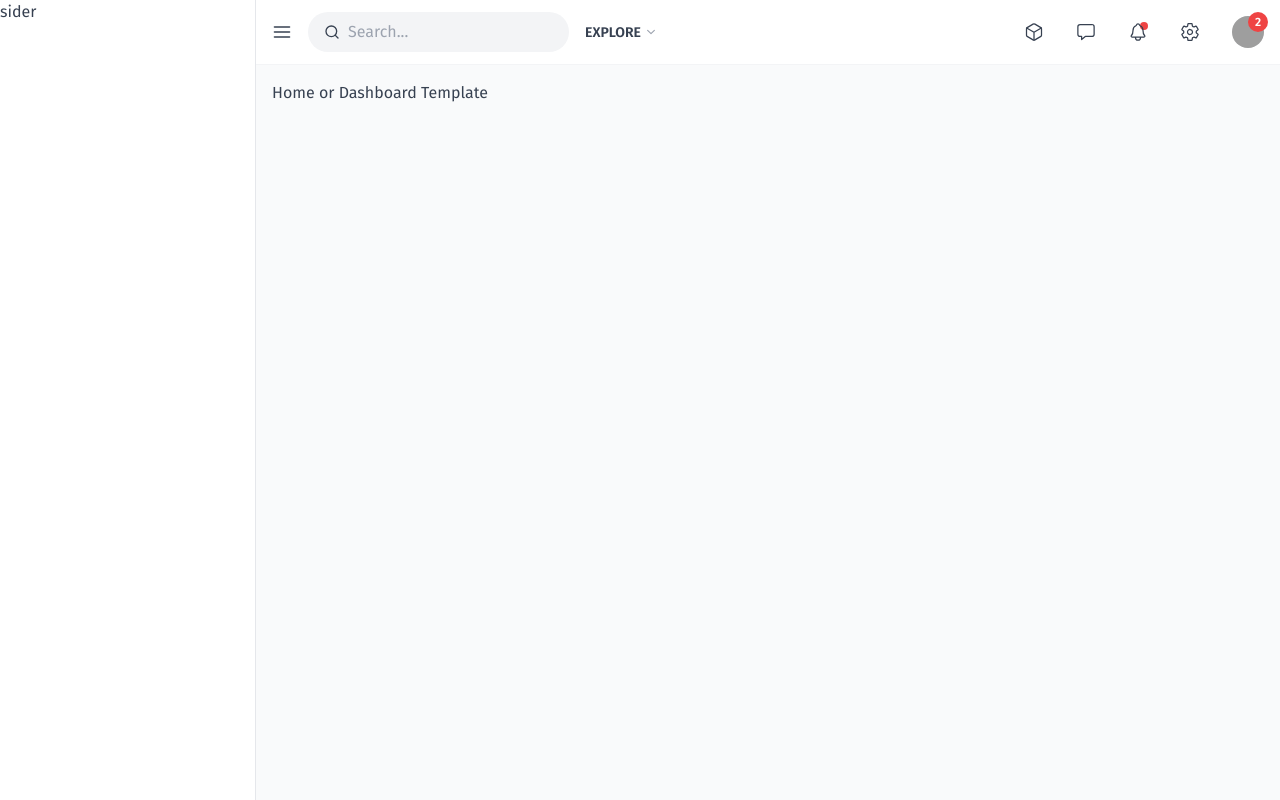
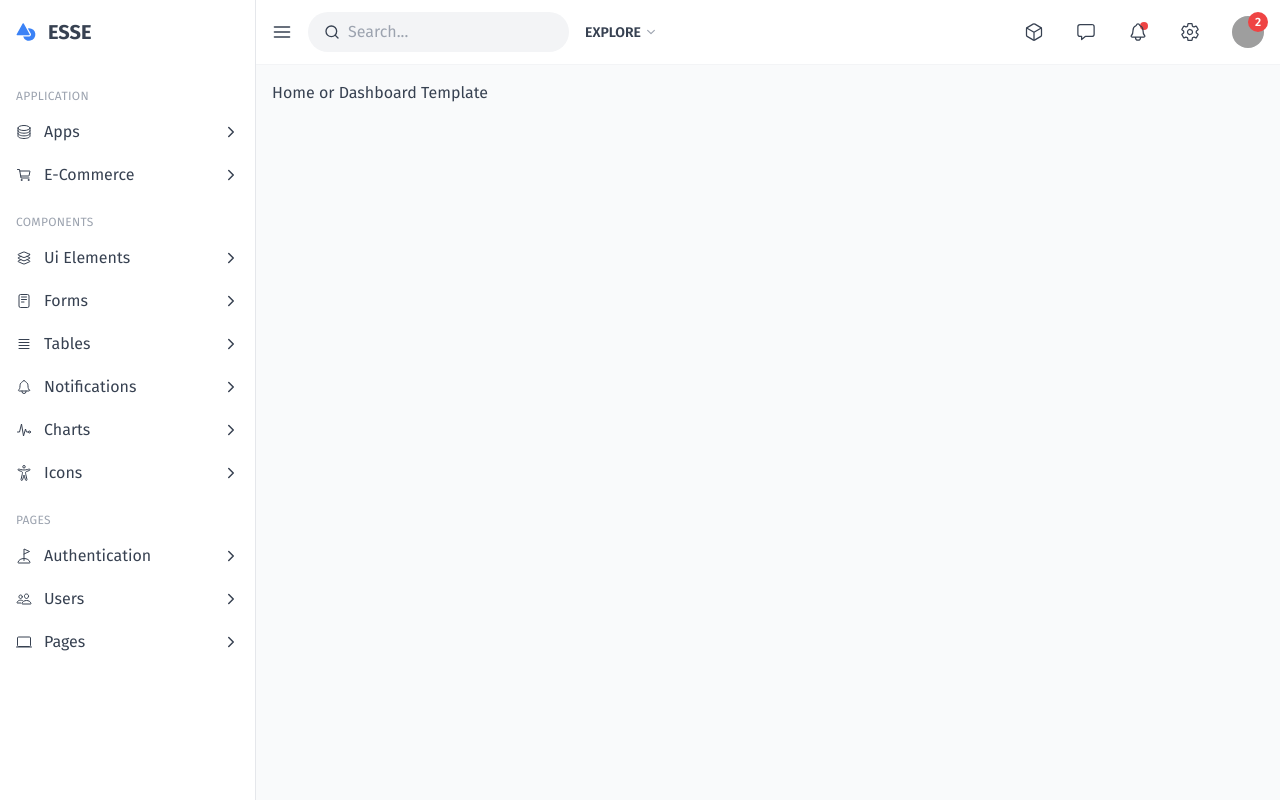
Before and after one commit to andriyfm/next-esse, a Next.js app: page / in a window 1280 px wide. Built offline with nearby package versions, Linux system fonts and the light colour scheme; grey boxes are pictures that could not be loaded.

Commit message:
Styling the sider component of app layout

```diff
--- /dev/null
+++ b/src/components/atoms/Logo/index.tsx
@@ -0,0 +1,15 @@
+import * as React from "react";
+import { IoShapes } from "react-icons/io5";
+
+interface Props {}
+
+export const Logo: React.FC<Props> = (props) => {
+  return (
+    <div className="flex items-center h-16 px-4 space-x-3">
+      <IoShapes className="text-xl text-blue-500" />
+      <div className="text-xl font-bold uppercase">esse</div>
+    </div>
+  );
+};
+
+React.memo(Logo);
--- /dev/null
+++ b/src/components/atoms/SiderMenu/index.tsx
@@ -0,0 +1,18 @@
+import * as React from "react";
+
+interface Props {
+  title: string;
+}
+
+export const SiderMenu: React.FC<Props> = (props) => {
+  return (
+    <div className="px-4 space-y-4">
+      <div className="text-xs tracking-wide text-gray-400 uppercase">
+        {props.title}
+      </div>
+      {props.children}
+    </div>
+  );
+};
+
+React.memo(SiderMenu);
--- a/src/components/layouts/AppLayout/LayoutSider.tsx
+++ /dev/null
@@ -1,5 +0,0 @@
-import * as React from "react";
-
-export const LayoutSider: React.FC = () => {
-  return <aside className="min-h-screen bg-white border-r">sider</aside>;
-};
--- /dev/null
+++ b/src/components/layouts/AppLayout/Sider/MenuApps.tsx
@@ -0,0 +1,26 @@
+import { SiderMenu } from "@atoms/SiderMenu";
+import { AccordionMenu } from "@molecules/AccordionMenu";
+import { dataMenuApps, dataMenuEcommerce } from "data/siderMenuData";
+import * as React from "react";
+import { IoCartOutline, IoServerOutline } from "react-icons/io5";
+
+interface Props {}
+
+export const MenuApps: React.FC<Props> = (props) => {
+  return (
+    <SiderMenu title="application">
+      <AccordionMenu
+        name="apps"
+        icon={<IoServerOutline />}
+        items={dataMenuApps}
+      />
+      <AccordionMenu
+        name="e-commerce"
+        icon={<IoCartOutline />}
+        items={dataMenuEcommerce}
+      />
+    </SiderMenu>
+  );
+};
+
+React.memo(MenuApps);
--- /dev/null
+++ b/src/components/layouts/AppLayout/Sider/MenuComponents.tsx
@@ -0,0 +1,60 @@
+import { SiderMenu } from "@atoms/SiderMenu";
+import { AccordionMenu } from "@molecules/AccordionMenu";
+import {
+  dataMenuCharts,
+  dataMenuComponents,
+  dataMenuForms,
+  dataMenuIcons,
+  dataMenuNotifcations,
+  dataMenuTables,
+} from "data/siderMenuData";
+import * as React from "react";
+import {
+  IoAccessibilityOutline,
+  IoLayersOutline,
+  IoNotificationsOutline,
+  IoPulseOutline,
+  IoReaderOutline,
+  IoReorderFourOutline,
+} from "react-icons/io5";
+
+interface Props {}
+
+export const MenuComponents: React.FC<Props> = (props) => {
+  return (
+    <SiderMenu title="components">
+      <AccordionMenu
+        name="ui elements"
+        icon={<IoLayersOutline />}
+        items={dataMenuComponents}
+      />
+      <AccordionMenu
+        name="forms"
+        icon={<IoReaderOutline />}
+        items={dataMenuForms}
+      />
+      <AccordionMenu
+        name="tables"
+        icon={<IoReorderFourOutline />}
+        items={dataMenuTables}
+      />
+      <AccordionMenu
+        name="notifications"
+        icon={<IoNotificationsOutline />}
+        items={dataMenuNotifcations}
+      />
+      <AccordionMenu
+        name="charts"
+        icon={<IoPulseOutline />}
+        items={dataMenuCharts}
+      />
+      <AccordionMenu
+        name="icons"
+        icon={<IoAccessibilityOutline />}
+        items={dataMenuIcons}
+      />
+    </SiderMenu>
+  );
+};
+
+React.memo(MenuComponents);
--- /dev/null
+++ b/src/components/layouts/AppLayout/Sider/MenuPages.tsx
@@ -0,0 +1,35 @@
+import { SiderMenu } from "@atoms/SiderMenu";
+import { AccordionMenu } from "@molecules/AccordionMenu";
+import { dataMenuAuth, dataMenuPages, dataMenuUsers } from "data/siderMenuData";
+import * as React from "react";
+import {
+  IoGolfOutline,
+  IoLaptopOutline,
+  IoPeopleOutline,
+} from "react-icons/io5";
+
+interface Props {}
+
+export const MenuPages: React.FC<Props> = (props) => {
+  return (
+    <SiderMenu title="pages">
+      <AccordionMenu
+        name="authentication"
+        icon={<IoGolfOutline />}
+        items={dataMenuAuth}
+      />
+      <AccordionMenu
+        name="users"
+        icon={<IoPeopleOutline />}
+        items={dataMenuUsers}
+      />
+      <AccordionMenu
+        name="pages"
+        icon={<IoLaptopOutline />}
+        items={dataMenuPages}
+      />
+    </SiderMenu>
+  );
+};
+
+React.memo(MenuPages);
--- /dev/null
+++ b/src/components/layouts/AppLayout/Sider/index.tsx
@@ -0,0 +1,16 @@
+import { Logo } from "@atoms/Logo";
+import * as React from "react";
+import { MenuApps } from "./MenuApps";
+import { MenuComponents } from "./MenuComponents";
+import { MenuPages } from "./MenuPages";
+
+export const Sider: React.FC = () => {
+  return (
+    <aside className="min-h-screen space-y-6 bg-white border-r">
+      <Logo />
+      <MenuApps />
+      <MenuComponents />
+      <MenuPages />
+    </aside>
+  );
+};
--- a/src/components/layouts/AppLayout/LayoutHeader.tsx
+++ b/src/components/layouts/AppLayout/Topbar/index.tsx
@@ -2,7 +2,7 @@ import * as Atom from "components/atoms";
 import * as Molecule from "components/molecules";
 import * as React from "react";
 
-export const LayoutHeader: React.FC = () => {
+export const Topbar: React.FC = () => {
   return (
     <header className="px-4 bg-white border-b border-gray-100">
       <div className="flex items-center justify-between h-16">
--- a/src/components/layouts/AppLayout/index.tsx
+++ b/src/components/layouts/AppLayout/index.tsx
@@ -1,7 +1,7 @@
 import * as Atom from "components/atoms";
 import * as React from "react";
-import { LayoutHeader } from "./LayoutHeader";
-import { LayoutSider } from "./LayoutSider";
+import { Sider } from "./Sider";
+import { Topbar } from "./Topbar";
 
 export const AppLayout: React.FC = (props) => {
   return (
@@ -10,10 +10,10 @@ export const AppLayout: React.FC = (props) => {
 
       <div className="flex items-start justify-start">
         <div className="w-64">
-          <LayoutSider />
+          <Sider />
         </div>
         <div className="flex-1">
-          <LayoutHeader />
+          <Topbar />
           <main className="p-4">{props.children}</main>
         </div>
       </div>
--- /dev/null
+++ b/src/components/molecules/AccordionMenu/index.tsx
@@ -0,0 +1,45 @@
+import { Disclosure } from "@headlessui/react";
+import Link from "next/link";
+import * as React from "react";
+import { IoChevronDown, IoChevronForward } from "react-icons/io5";
+
+type MenuType = {
+  name: string;
+  href: string;
+};
+
+export interface AccordionMenuProps {
+  name: string;
+  icon: React.ReactNode;
+  items: MenuType[];
+}
+
+export const AccordionMenu: React.FC<AccordionMenuProps> = (props) => {
+  return (
+    <Disclosure as="div">
+      <Disclosure.Button className="w-full hover:text-blue-500">
+        {({ open }) => (
+          <div className="flex items-center justify-between">
+            <div className="flex items-center space-x-3">
+              {props.icon}
+              <span className="capitalize">{props.name}</span>
+            </div>
+            {open ? <IoChevronDown /> : <IoChevronForward />}
+          </div>
+        )}
+      </Disclosure.Button>
+
+      <Disclosure.Panel className="mt-1 ml-8">
+        {props.items.map((item) => (
+          <Link key={item.name} href={item.href}>
+            <a className="block py-2 text-gray-400 capitalize hover:text-blue-500">
+              {item.name}
+            </a>
+          </Link>
+        ))}
+      </Disclosure.Panel>
+    </Disclosure>
+  );
+};
+
+React.memo(AccordionMenu);
--- /dev/null
+++ b/src/data/siderMenuData.tsx
@@ -0,0 +1,110 @@
+export type NavMenuType = {
+  name: string;
+  href: string;
+};
+
+export const dataMenuApps: NavMenuType[] = [
+  { name: "social feed", href: "/app/social-feed" },
+  { name: "tasks", href: "/app/tasks" },
+  { name: "inbox", href: "/app/inbox" },
+  { name: "chat", href: "/app/chat" },
+  { name: "calendar", href: "/app/calendar" },
+  { name: "kanban", href: "/app/kanban" },
+  { name: "todo", href: "/app/todo" },
+];
+
+export const dataMenuEcommerce: NavMenuType[] = [
+  { name: "products", href: "/ecommerce/products" },
+  { name: "invoice", href: "/ecommerce/invoice" },
+  { name: "pricing tables", href: "/ecommerce/pricing-tables" },
+];
+
+export const dataMenuComponents: NavMenuType[] = [
+  { name: "badges", href: "/components/badges" },
+  { name: "breadcrumbs", href: "/components/breadcrumbs" },
+  { name: "buttons", href: "/components/buttons" },
+  { name: "cards", href: "/components/cards" },
+  { name: "carousel", href: "/components/carousel" },
+  { name: "dropdowns", href: "/components/dropdowns" },
+  { name: "images", href: "/components/images" },
+  { name: "lists", href: "/components/lists" },
+  { name: "progress bar", href: "/components/progress-bar" },
+  { name: "pagination", href: "/components/pagination" },
+  { name: "tabs", href: "/components/tabs" },
+  { name: "typography", href: "/components/typography" },
+  { name: "spinners", href: "/components/spinners" },
+];
+
+export const dataMenuForms: NavMenuType[] = [
+  { name: "basic forms", href: "/forms/basic-forms" },
+  { name: "sample forms", href: "/forms/sample-forms" },
+  { name: "slider", href: "/forms/slider" },
+  { name: "date picker", href: "/forms/date-picker" },
+  { name: "switches", href: "/forms/switches" },
+  { name: "form steps", href: "/forms/form-steps" },
+  { name: "form validation", href: "/forms/form-validation" },
+];
+
+export const dataMenuTables: NavMenuType[] = [
+  { name: "basic tables", href: "/tables/basic-tables" },
+  { name: "datatables", href: "/tables/datatables" },
+];
+
+export const dataMenuNotifcations: NavMenuType[] = [
+  { name: "alert", href: "/notifications/alert" },
+  { name: "notifications", href: "/notifications/notifications" },
+  { name: "modals", href: "/notifications/modals" },
+  { name: "popover", href: "/notifications/popover" },
+  { name: "tooltips", href: "/notifications/tooltips" },
+  { name: "toasts", href: "/notifications/toasts" },
+];
+
+export const dataMenuCharts: NavMenuType[] = [
+  { name: "bar cart", href: "/carts/bar-cart" },
+  { name: "line and area", href: "/carts/line-and-area" },
+  { name: "pie", href: "/carts/pie" },
+  { name: "donut", href: "/carts/donut" },
+  { name: "ohter", href: "/carts/other" },
+];
+
+export const dataMenuIcons: NavMenuType[] = [
+  { name: "ionicons", href: "/icons/ionicons" },
+  { name: "font awesome", href: "/icons/font-awesome" },
+];
+
+export const dataMenuAuth: NavMenuType[] = [
+  { name: "contact us", href: "/auth/contact-us" },
+  { name: "login", href: "/auth/login" },
+  { name: "register", href: "/auth/register" },
+  { name: "forgot password", href: "/auth/forgot-password" },
+  { name: "reset password", href: "/auth/reset-password" },
+  { name: "lock screen", href: "/auth/lock-screen" },
+  { name: "404", href: "/auth/404" },
+  { name: "500", href: "/auth/500" },
+  { name: "maintenance", href: "/auth/maintenance" },
+  { name: "subscribe", href: "/auth/subscribe" },
+  { name: "confirm email", href: "/auth/confirm-email" },
+];
+
+export const dataMenuUsers: NavMenuType[] = [
+  { name: "profile", href: "/users/profile" },
+  { name: "social feed", href: "/users/social-feed" },
+];
+
+export const dataMenuPages: NavMenuType[] = [
+  { name: "support", href: "/pages/support" },
+  { name: "faq", href: "/pages/faq" },
+  { name: "blank", href: "/pages/blank" },
+  { name: "invoice", href: "/pages/invoice" },
+  { name: "pricing", href: "/pages/pricing" },
+  { name: "timeline", href: "/pages/timeline" },
+  { name: "search", href: "/pages/search" },
+  { name: "settings", href: "/pages/settings" },
+  { name: "about", href: "/pages/about" },
+  { name: "contact", href: "/pages/contact" },
+  { name: "gallery", href: "/pages/gallery" },
+  { name: "help", href: "/pages/help" },
+  { name: "tos", href: "/pages/tos" },
+  { name: "privacy", href: "/pages/privacy" },
+  { name: "coming soon", href: "/pages/coming-soon" },
+];
```
